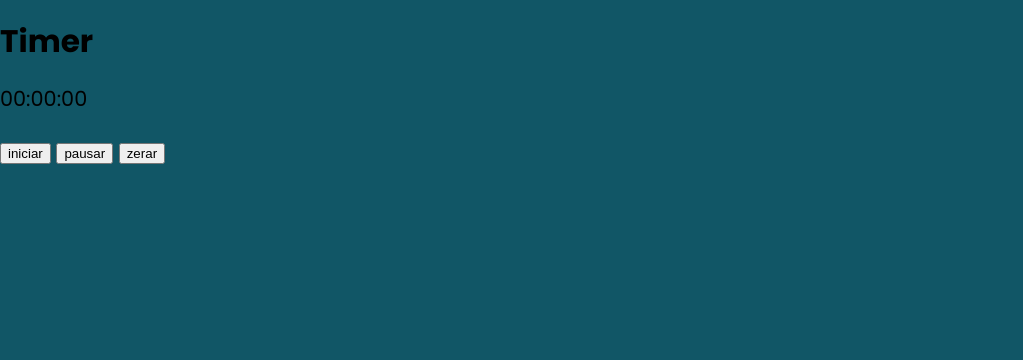
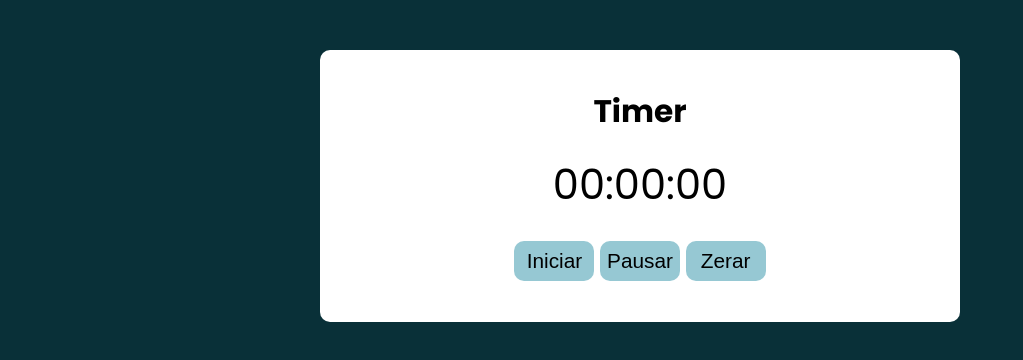
Before and after one commit to jbo-dev123/timer-javascript, a plain HTML site: page index.html in a window 1280 px wide. Shown: the whole page, without its empty margins (0-1023 px from the left). Drawn offline with Linux system fonts and the light colour scheme.

Commit message:
adiciona estilos para container e botões

```diff
--- a/assets/css/style.css
+++ b/assets/css/style.css
@@ -1,6 +1,6 @@
 @import url('https://fonts.googleapis.com/css2?family=Poppins:ital,wght@0,100;0,200;0,300;0,400;0,500;0,600;0,700;0,800;0,900;1,100;1,200;1,300;1,400;1,500;1,600;1,700;1,800;1,900&display=swap');
 :root {
-  --primary-color: rgb(17, 86, 102);
+  --primary-color: rgb(150, 200, 211);
   --primary-color-darker: rgb(9, 48, 56);
 }
 
@@ -12,8 +12,37 @@
 body {
   margin: 0;
   padding: 0;
-  background: var(--primary-color);
+  background: var(--primary-color-darker);
   font-family: 'Poppins', sans-serif;
   font-size: 1.3em;
   line-height: 1.5em;
+  text-align: center;
 }
+
+.container {
+  max-width: 640px;
+  margin: 50px auto;
+  background: #fff;
+  padding: 20px;
+  border-radius: 10px;
+}
+
+.relogio{
+    font-size: 2em;
+}
+
+.iniciar, .pausar, .zerar{
+    background-color: var(--primary-color);
+    border:0px solid var(--primary-color);
+    cursor: pointer;
+    font-size: 1em;
+    height: 40px;
+    width: 80px;
+    border-radius: 10px;
+}
+
+
+.iniciar:hover, .pausar:hover, .zerar:hover{
+    background-color: rgb(80, 130, 143);
+    color: white;
+}
--- a/index.html
+++ b/index.html
@@ -14,10 +14,10 @@
   <section class="container">
     <h1>Timer</h1>
     <p class="relogio">00:00:00</p>
-    <p>
-      <button class="iniciar">iniciar</button>
-      <button class="pausar">pausar</button>
-      <button class="zerar">zerar</button>
+    <p class="botao">
+      <button class="iniciar">Iniciar</button>
+      <button class="pausar">Pausar</button>
+      <button class="zerar">Zerar</button>
     </p>
    </section>
 
```
